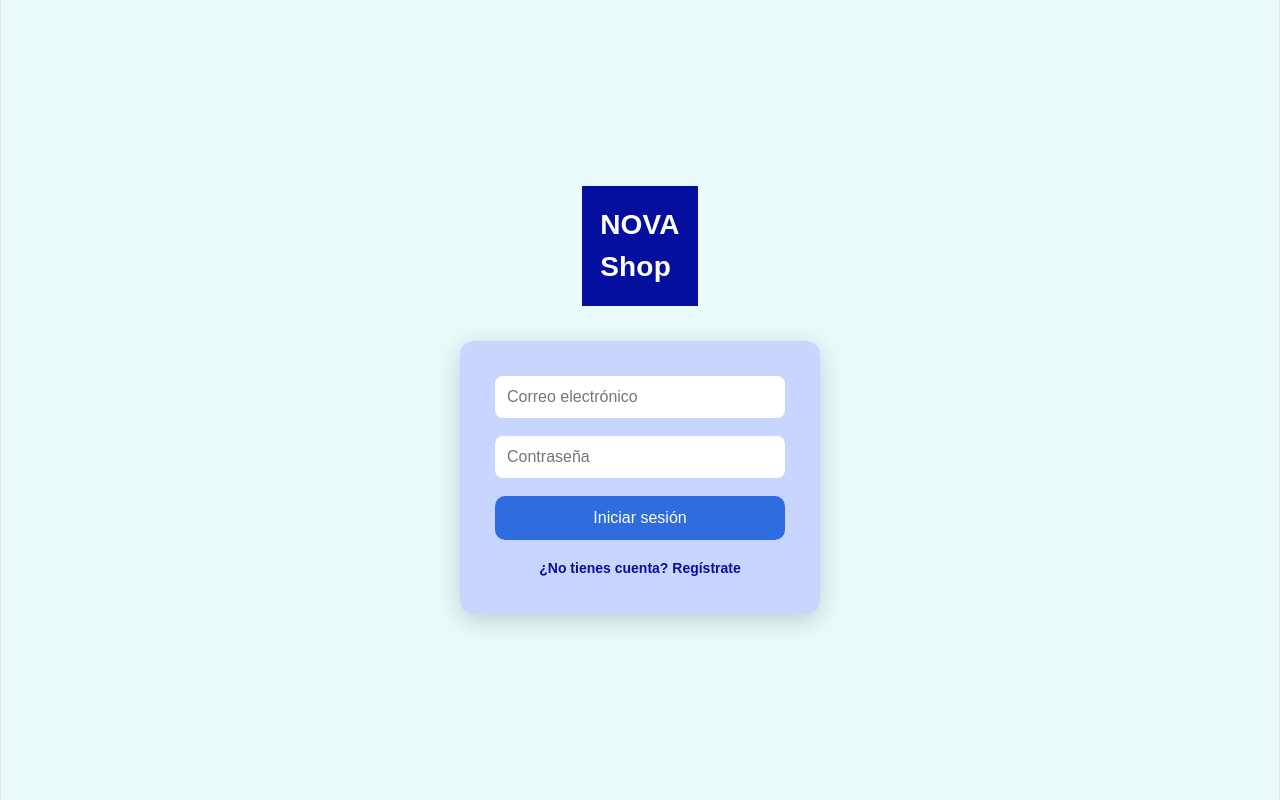
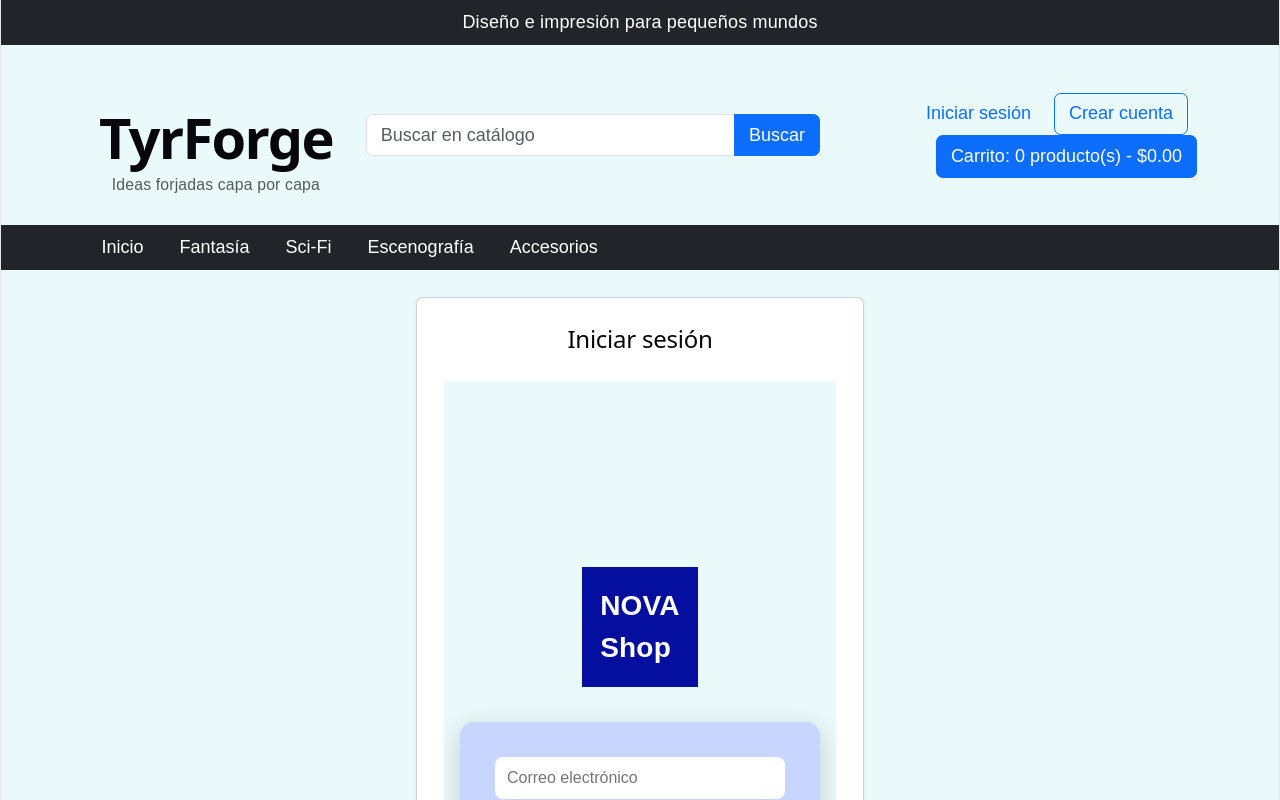
Before and after one commit to luisjesusbernal/novashop, a React app in the folder frontend/: page / in a window 1280 px wide. Both pictures are taken after a click on the button "Iniciar sesión". Shown: the top 800 px of the page. Built offline with nearby package versions, Linux system fonts and the light colour scheme; no server answers; the HTML template or start-up script is replaced by a standard one.

Commit message:
Show login and register inside public layout

```diff
--- a/frontend/src/App.jsx
+++ b/frontend/src/App.jsx
@@ -10,6 +10,7 @@ import Pedidos from "./pages/Pedidos";
 import MisPedidos from "./pages/MisPedidos";
 import Register from "./pages/Register";
 import PublicHome from "./pages/PublicHome";
+import PublicLayout from "./components/PublicLayout";
 import "./styles.css";
 
 function App() {
@@ -61,15 +62,67 @@ function App() {
   if (!usuario) {
     if (authPage === "login") {
       return (
+        <PublicLayout
+          irInicio={() => setAuthPage("public")}
+          irLogin={() => setAuthPage("login")}
+          irRegistro={() => setAuthPage("register")}
+        >
+          <section className="row justify-content-center">
+            <div className="col-md-6 col-lg-5">
+              <div className="card shadow-sm">
+                <div className="card-body p-4">
+                  <h2 className="text-center mb-4">Iniciar sesión</h2>
+
                   <Login
                     onLogin={setUsuario}
                     onShowRegister={() => setAuthPage("register")}
                   />
+
+                  <div className="text-center mt-3">
+                    <button
+                      className="btn btn-link"
+                      onClick={() => setAuthPage("public")}
+                    >
+                      Volver a la tienda
+                    </button>
+                  </div>
+                </div>
+              </div>
+            </div>
+          </section>
+        </PublicLayout>
       );
     }
 
     if (authPage === "register") {
-    return <Register onShowLogin={() => setAuthPage("login")} />;
+      return (
+        <PublicLayout
+          irInicio={() => setAuthPage("public")}
+          irLogin={() => setAuthPage("login")}
+          irRegistro={() => setAuthPage("register")}
+        >
+          <section className="row justify-content-center">
+            <div className="col-md-8 col-lg-6">
+              <div className="card shadow-sm">
+                <div className="card-body p-4">
+                  <h2 className="text-center mb-4">Crear cuenta</h2>
+
+                  <Register onShowLogin={() => setAuthPage("login")} />
+
+                  <div className="text-center mt-3">
+                    <button
+                      className="btn btn-link"
+                      onClick={() => setAuthPage("public")}
+                    >
+                      Volver a la tienda
+                    </button>
+                  </div>
+                </div>
+              </div>
+            </div>
+          </section>
+        </PublicLayout>
+      );
     }
 
     return (
--- a/frontend/src/components/PublicLayout.jsx
+++ b/frontend/src/components/PublicLayout.jsx
@@ -1,9 +1,10 @@
 function PublicLayout({
   children,
+  irInicio,
   irLogin,
   irRegistro,
-  busqueda,
-  setBusqueda,
+  busqueda = "",
+  setBusqueda = () => {},
   cantidadCarrito = 0,
   totalCarrito = 0,
 }) {
@@ -43,12 +44,16 @@ function PublicLayout({
               Iniciar sesión
             </button>
 
-            <button className="btn btn-outline-primary me-2" onClick={irRegistro}>
+            <button
+              className="btn btn-outline-primary me-2"
+              onClick={irRegistro}
+            >
               Crear cuenta
             </button>
 
             <button className="btn btn-primary">
-              Carrito: {cantidadCarrito} producto(s) - ${totalCarrito.toFixed(2)}
+              Carrito: {cantidadCarrito} producto(s) - $
+              {totalCarrito.toFixed(2)}
             </button>
           </div>
         </div>
@@ -58,7 +63,10 @@ function PublicLayout({
         <div className="container">
           <ul className="nav">
             <li className="nav-item">
-              <button className="nav-link text-white btn btn-link">
+              <button
+                className="nav-link text-white btn btn-link"
+                onClick={irInicio}
+              >
                 Inicio
               </button>
             </li>
```
Lines whose indentation alone changed are shown as unchanged.
